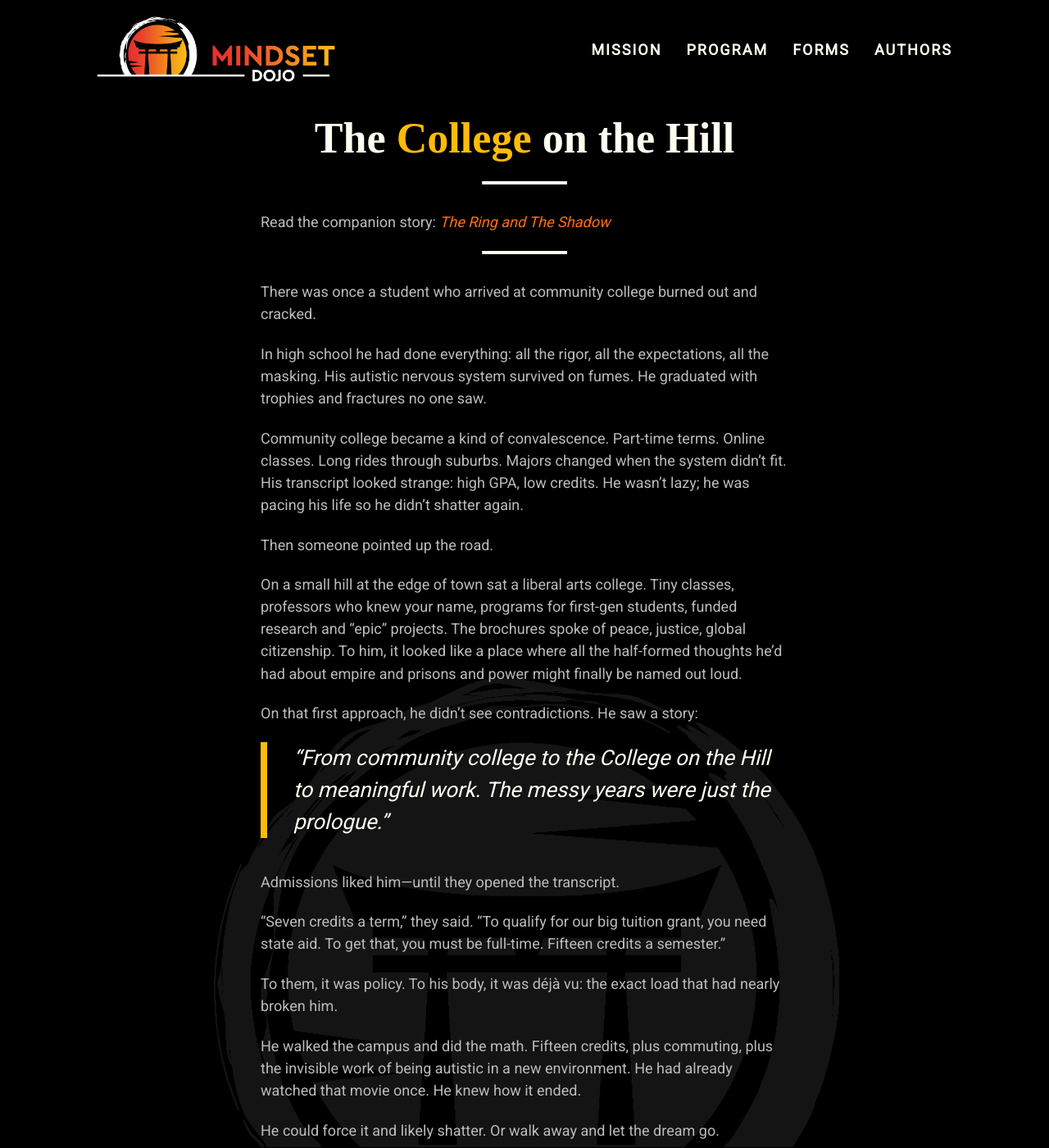
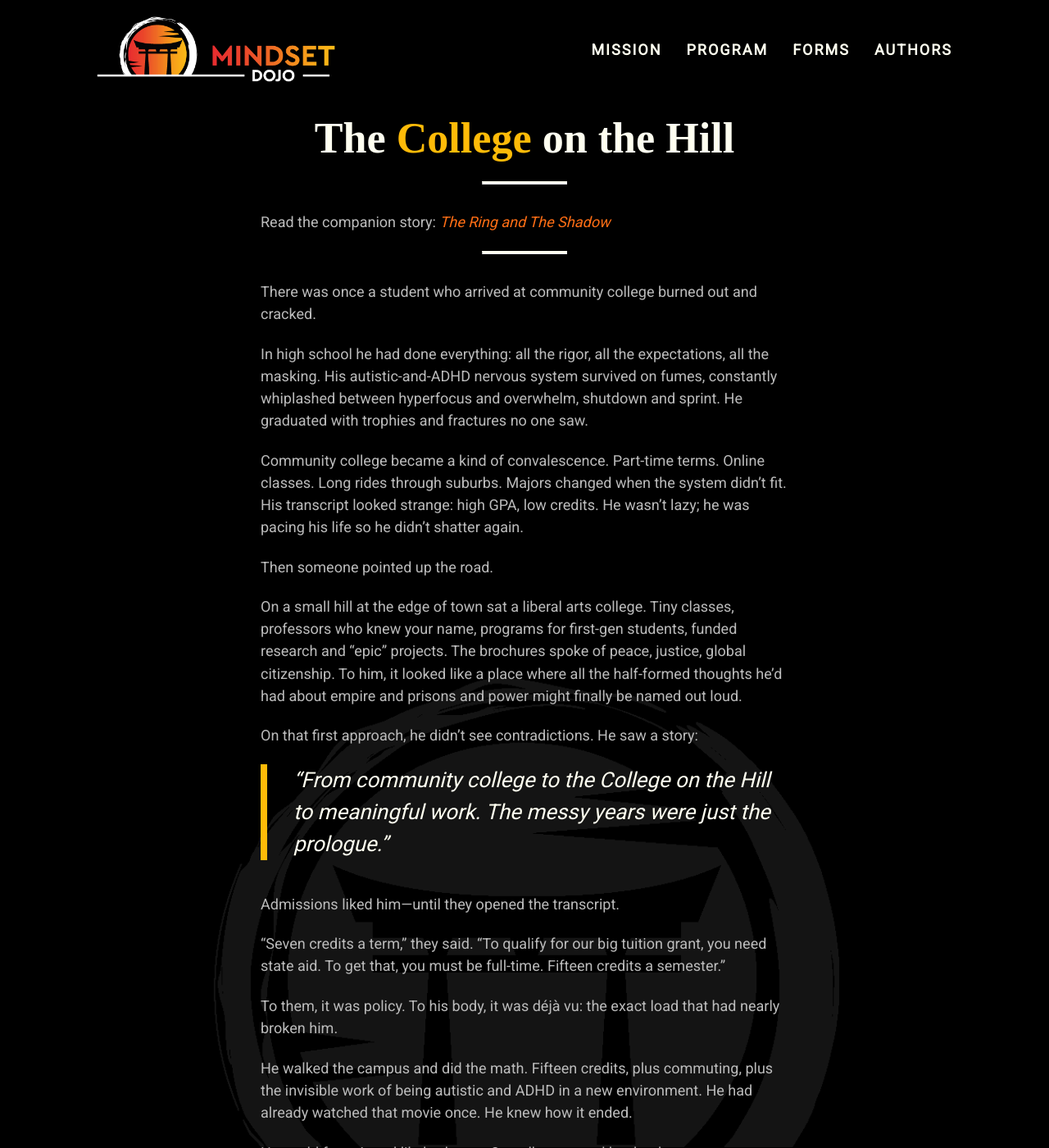
Before and after one commit to mindset-dojo/mindset-dojo.github.io, a Jekyll site: the page built from _insights/2025/kyle-ingersoll/2025-12-06-college-on-hill.md, in a window 1280 px wide and 1400 px high. Shown: the whole window at 82% size. Built offline with Jekyll 4.4.1, drawn with Linux system fonts in a browser that asks for light colours; some web fonts are replaced; some of the changed text lies outside the part shown.

Commit message:
feat(college-on-hill): add ADHD context to fable.

```diff
--- a/_insights/2025/kyle-ingersoll/2025-12-06-college-on-hill.md
+++ b/_insights/2025/kyle-ingersoll/2025-12-06-college-on-hill.md
@@ -19,7 +19,7 @@
 
 There was once a student who arrived at community college burned out and cracked.
 
-In high school he had done everything: all the rigor, all the expectations, all the masking. His autistic nervous system survived on fumes. He graduated with trophies and fractures no one saw.
+In high school he had done everything: all the rigor, all the expectations, all the masking. His autistic-and-ADHD nervous system survived on fumes, constantly whiplashed between hyperfocus and overwhelm, shutdown and sprint. He graduated with trophies and fractures no one saw.
 
 Community college became a kind of convalescence. Part-time terms. Online classes. Long rides through suburbs. Majors changed when the system didn’t fit. His transcript looked strange: high GPA, low credits. He wasn’t lazy; he was pacing his life so he didn’t shatter again.
 
@@ -39,7 +39,7 @@
 To them, it was policy.
 To his body, it was déjà vu: the exact load that had nearly broken him.
 
-He walked the campus and did the math. Fifteen credits, plus commuting, plus the invisible work of being autistic in a new environment. He had already watched that movie once. He knew how it ended.
+He walked the campus and did the math. Fifteen credits, plus commuting, plus the invisible work of being autistic and ADHD in a new environment. He had already watched that movie once. He knew how it ended.
 
 He could force it and likely shatter.
 Or walk away and let the dream go.
@@ -85,14 +85,14 @@
 
 And he saw the shape of his own plan for what it was:
 
-* Use the Tower’s Ring to grind through a course load his body had already rejected,
+* Use the Tower’s Ring to grind through a course load his autistic-and-ADHD body had already rejected,
 * to force open a college that criticized empire,
 * so he could more efficiently climb toward serving that empire somewhere else.
 
 The hypocrisy wasn’t just institutional. It was his: seeking a place that taught critique of the Labyrinth, while plotting to use that critique as a polished passport deeper into it.
 
 The first time the Hill’s door closed, his body had said no while his mind still idolized the place.
-Now, with the memory of the Ring still echoing in his chest, his conscience joined in.
+Now, with the Ring’s weight and his own Shadow still lingering, his conscience joined in.
 
 He let the ladder go. He let the Hill remain on the horizon—a place he could respect, but no longer chase as his salvation.
 
```
